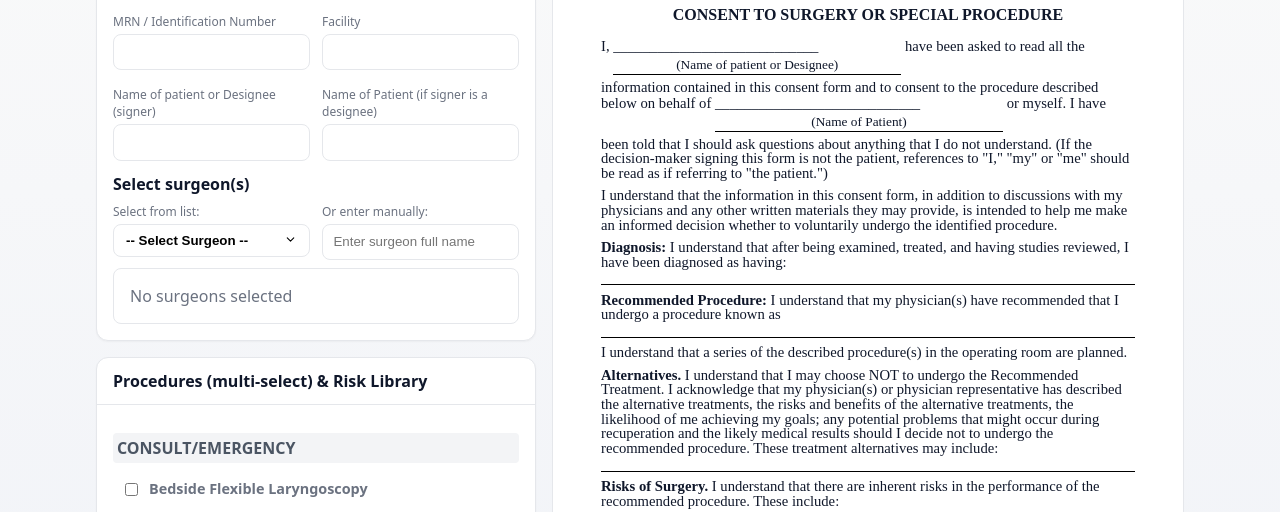
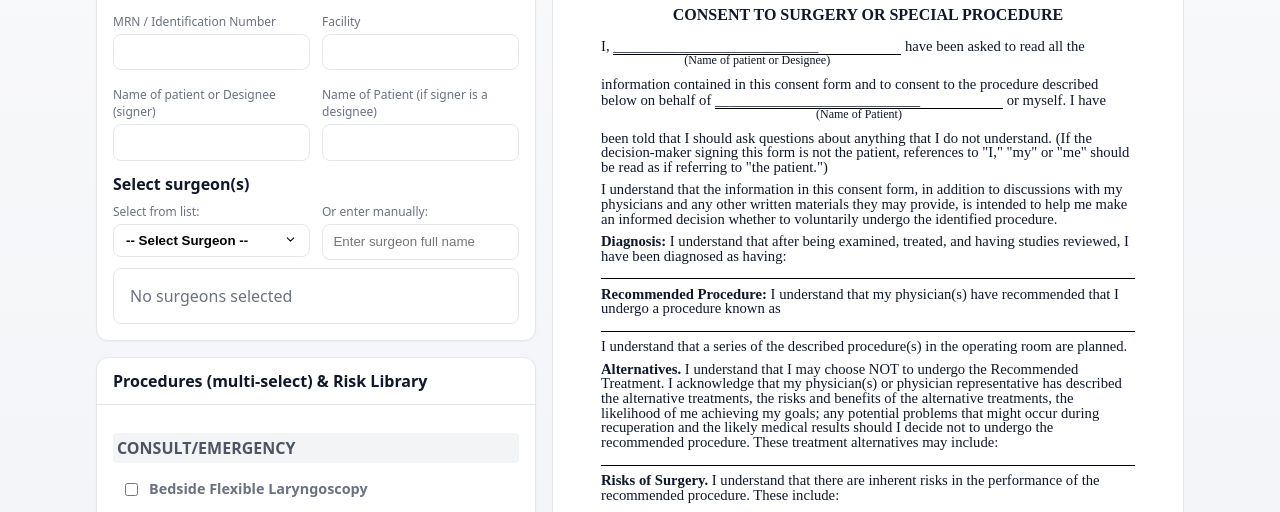
Before and after one commit to AlexandriaHarris/ConsentForm, a plain HTML site: page index.html in a window 1280 px wide. Shown: the part 210-722 px from the top of the page. Drawn offline with Linux system fonts and the light colour scheme.

Commit message:
Update index.html

```diff
--- a/index.html
+++ b/index.html
@@ -166,19 +166,19 @@
   position: relative;
   border-bottom: 1px solid #000;
   min-width: 3in;
-  padding-bottom: 20px;  /* Changed from 0 to 20px to reserve space for the label */
+  padding-bottom: 0;
   line-height: 1.1;
-  margin-bottom: 5px;  /* Add some margin to prevent overlap with text below */
+  margin-bottom: 22px;  /* Even more space for larger text */
 }
 .field-container .field-text {
   display: inline-block;
 }
 .field-container .field-label {
   position: absolute;
-  top: 20px;  /* Position below the line */
+  top: 16px;  /* Slightly lower */
   left: 0;
   right: 0;
-  font-size: 10pt;
+  font-size: 9pt;  /* Compromise between 8pt and 10pt */
   text-align: center;
   line-height: 1;
 }
```
